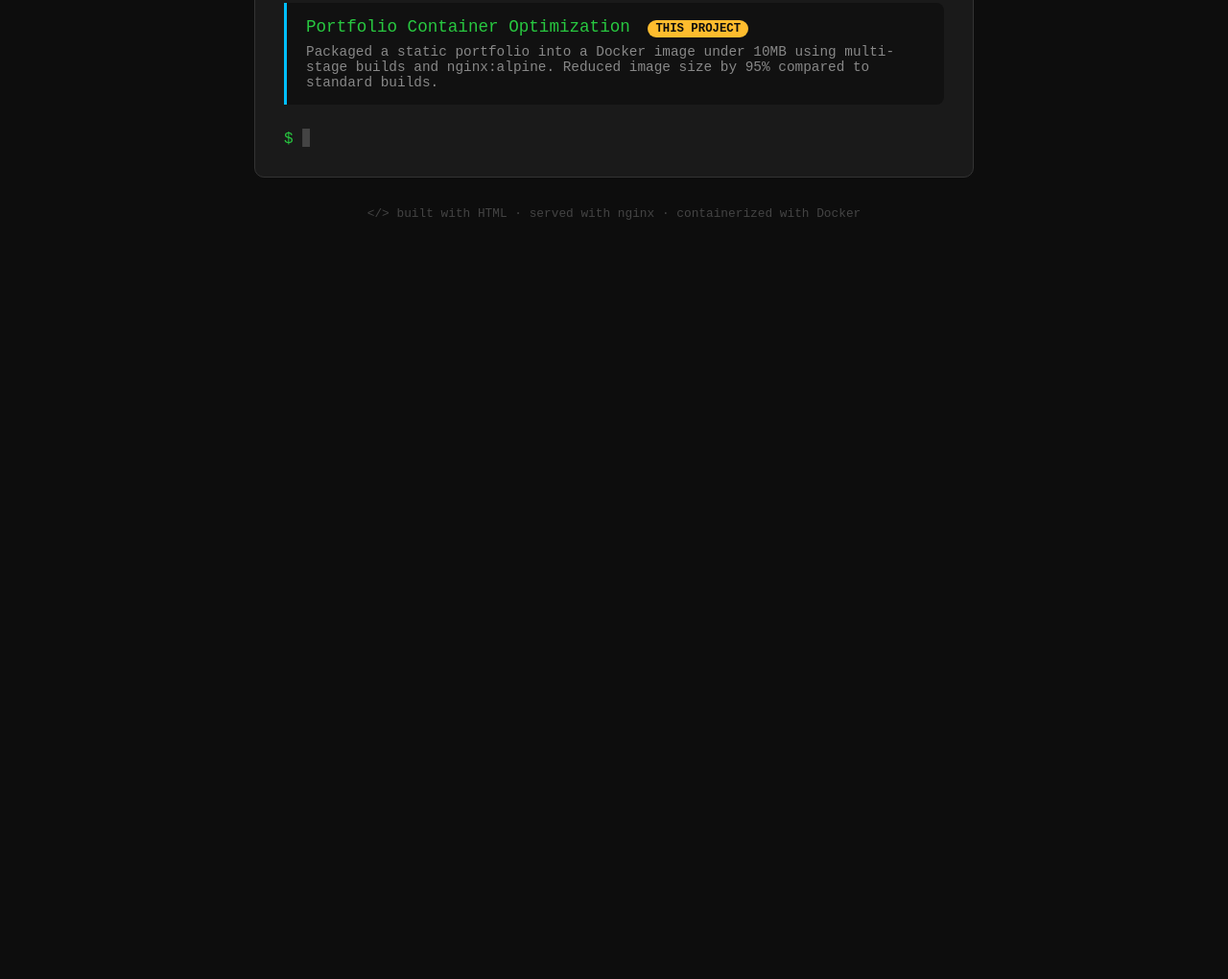
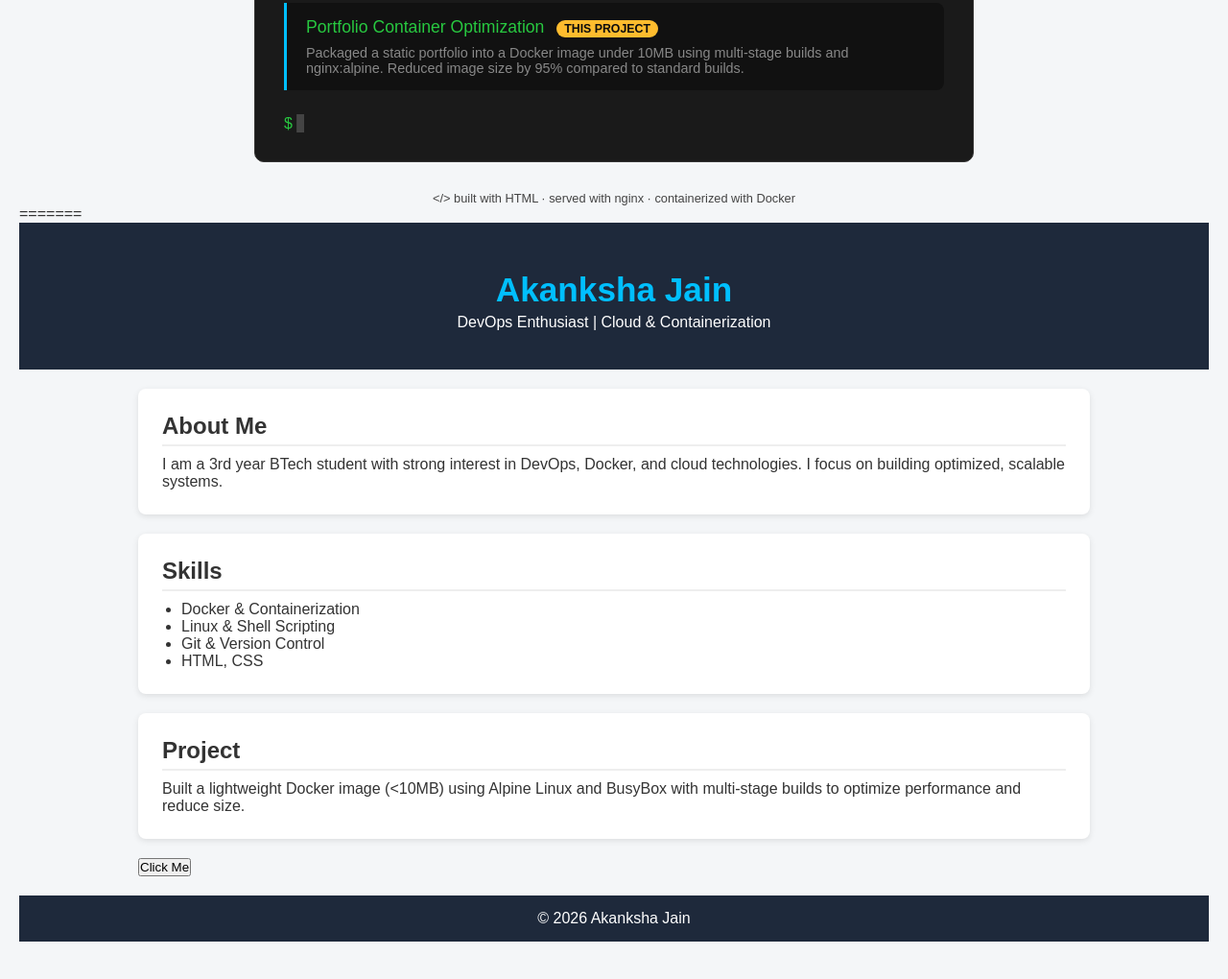
Before and after one commit to akxshhaa/docker-devops-project, a plain HTML site: page index.html in a window 1280 px wide. Shown: the part 482-1502 px from the top of the page at 96% size. Before the commit the page ends 800 px from the top, so only its background shows below. Drawn offline with Linux system fonts and the light colour scheme.

```diff
--- a/index.html
+++ b/index.html
@@ -1,4 +1,5 @@
 <!DOCTYPE html>
+
 <html>
 <head>
   <title>Shritamaacharyee | CS Portfolio</title>
@@ -105,5 +106,62 @@
       &lt;/&gt; built with HTML · served with nginx · containerized with Docker
     </div>
   </div>
+=======
+<html lang="en">
+<head>
+  <meta charset="UTF-8">
+  <meta name="viewport" content="width=device-width, initial-scale=1.0">
+  <title>Akanksha Jain | DevOps Portfolio</title>
+  <link rel="stylesheet" href="style.css">
+</head>
+<body>
+
+  <header>
+    <h1>Akanksha Jain</h1>
+    <p>DevOps Enthusiast | Cloud & Containerization</p>
+  </header>
+
+  <main>
+
+    <section>
+      <h2>About Me</h2>
+      <p>
+        I am a 3rd year BTech student with strong interest in DevOps, Docker,
+        and cloud technologies. I focus on building optimized, scalable systems.
+      </p>
+    </section>
+
+    <section>
+      <h2>Skills</h2>
+      <ul>
+        <li>Docker & Containerization</li>
+        <li>Linux & Shell Scripting</li>
+        <li>Git & Version Control</li>
+        <li>HTML, CSS</li>
+      </ul>
+    </section>
+
+    <section>
+      <h2>Project</h2>
+      <p>
+        Built a lightweight Docker image (&lt;10MB) using Alpine Linux and BusyBox
+        with multi-stage builds to optimize performance and reduce size.
+      </p>
+    </section>
+    <button onclick="showMessage()">Click Me</button>
+<p id="msg"></p>
+
+<script>
+function showMessage() {
+  document.getElementById("msg").innerText = "Dockerized successfully!";
+}
+</script>
+
+  </main>
+
+  <footer>
+    <p>© 2026 Akanksha Jain</p>
+  </footer>
+
 </body>
 </html>
--- a/style.css
+++ b/style.css
@@ -0,0 +1,49 @@
+b* {
+  margin: 0;
+  padding: 0;
+  box-sizing: border-box;
+}
+
+body {
+  font-family: Arial, sans-serif;
+  background-color: #f4f6f8;
+  color: #333;
+}
+
+header {
+  background-color: #1e293b;
+  color: white;
+  text-align: center;
+  padding: 40px 20px;
+}
+
+main {
+  width: 80%;
+  margin: 20px auto;
+}
+
+section {
+  background: white;
+  padding: 25px;
+  margin-bottom: 20px;
+  border-radius: 8px;
+  box-shadow: 0 2px 6px rgba(0,0,0,0.1);
+}
+
+h2 {
+  margin-bottom: 10px;
+  border-bottom: 2px solid #eee;
+  padding-bottom: 5px;
+}
+
+ul {
+  padding-left: 20px;
+}
+
+footer {
+  text-align: center;
+  padding: 15px;
+  background-color: #1e293b;
+  color: white;
+  margin-top: 20px;
+}
```
Also changed, not shown: 1 other file.
